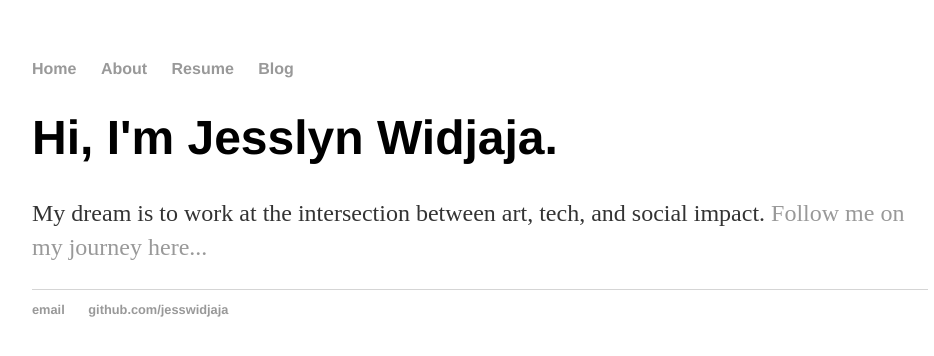
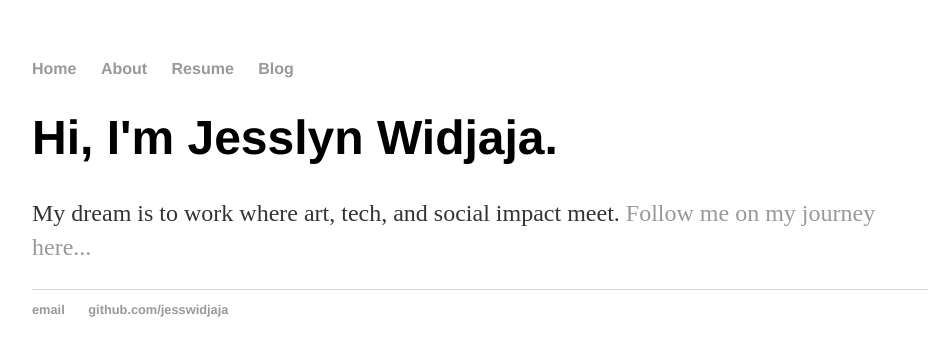
Before and after one commit to jesswidjaja/jesswidjaja.github.io, a Jekyll site: the page built from index.html, in a window 1280 px wide. Shown: the top 356 px of the page, without its empty margins (160-1094 px from the left). Built offline with Jekyll 4.4.1, drawn with Linux system fonts in a browser that asks for light colours.

Commit message:
Update index.html

```diff
--- a/index.html
+++ b/index.html
@@ -4,5 +4,5 @@ title: Jesslyn Widjaja
 ---
 <div class="blurb">
 	<h1>Hi, I'm Jesslyn Widjaja.</h1>
-	<p>My dream is to work at the intersection between art, tech, and social impact. <a href="/about">Follow me on my journey here...</a></p>
+	<p>My dream is to work where art, tech, and social impact meet. <a href="/about">Follow me on my journey here...</a></p>
 </div><!-- /.blurb -->
```
